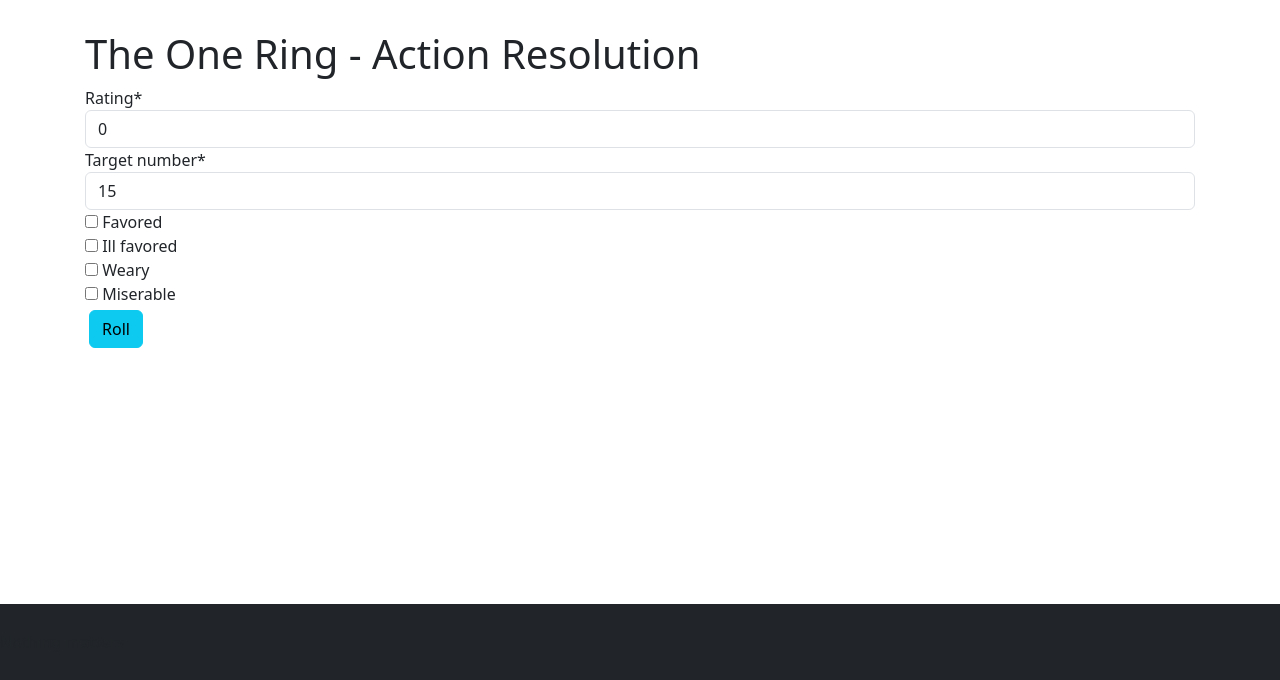
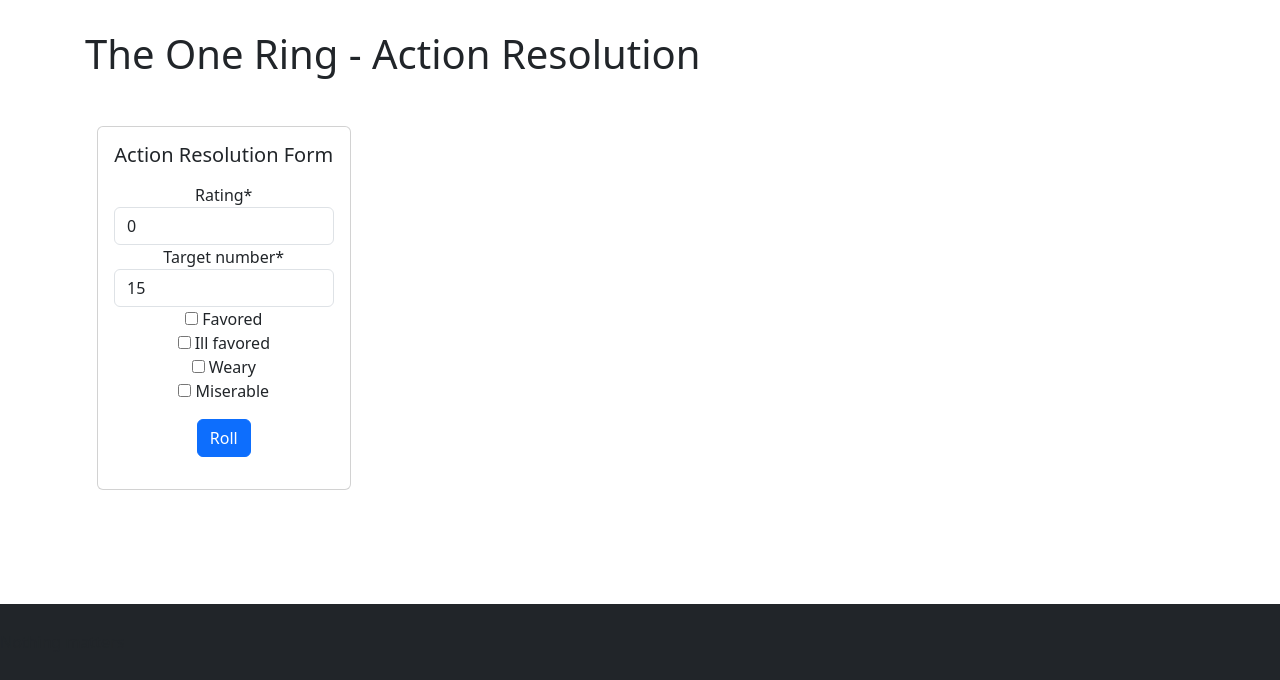
Before and after one commit to philippe-lemaire/ttrpg_tools, a Django app: page /the-one-ring/action-resolution in a window 1280 px wide. Shown: the part 136-816 px from the top of the page. Run offline with Django 4.2, Linux system fonts and the light colour scheme; some libraries are stand-ins or nearby versions.

Commit message:
looking decent enough

```diff
--- a/tor/forms.py
+++ b/tor/forms.py
@@ -23,6 +23,6 @@
             Submit(
                 "submit",
                 "Roll",
-                css_class="m-1 btn-info",
+                css_class="btn btn-primary mt-3",
             )
         )
--- a/tor/templates/tor/action_resolution.html
+++ b/tor/templates/tor/action_resolution.html
@@ -1,4 +1,5 @@
 {% extends "tor/base_tor.html" %}
+{% load crispy_forms_tags %}
 
 {% block title %}
 The One Ring - Action Resolution
@@ -8,20 +9,63 @@
 <h1>The One Ring - Action Resolution</h1>
 
 
-{% load crispy_forms_tags %}
-{% crispy form form.helper %}
 
-{% if roll_done %}
-{{tn_met}}
+<div class="container text-center mt-5">
+  <div class="row">
+    <div class="col-3">
+      <div class="card">
+        <div class="card-body">
+          <h5 class="card-title">Action Resolution Form</h5>
+          <p class="card-text">{% crispy form form.helper %}</p>
+        </div>
+      </div>
+    </div>
+    <div class="col">
+    {% if roll_done %}
+      <div class="card">
+        <div class="card-header">
+          Action Result
+        </div>
+        <div class="card-body">
+          <h5 class="card-title">Result</h5>
+          {% if tn_met %}
+          <p class="card-text">You passed! ✅</p>
+          {% else %}
+          <p class="card-text">You failed! ❌</p>
+          {% endif %}
 
-<p>total: {{total}}</p>
+          <table class="table table-sm table-borderless">
+            <thead>
+              <tr>
+                <th scope="col">Feat Die</th>
+                <th scope="col">Sucess Dice</th>
+                <th scope="col">Total</th>
+                {% if tn_met %}
+                <th scope="col">Successes</th>
+                {% endif %}
+              </tr>
+            </thead>
+            <tbody>
+              <tr>
+                <td><button type="button" class="btn btn-light">{{feat_dice.0}}</button></td>
+                <td>
+                  {% for d in success_dice %}
+                  <button type="button" class="btn btn-light">{{d}}</button>
+                  {% endfor %}
+                </td>
+                <td>{{total}}</td>
+                {% if tn_met %}
+                <td>{{successes}}</td>
+                {% endif %}
+              </tr>
+            </tbody>
+          </table>
+        </div>
+      </div>
+      {% endif %}
 
-<p>Feat Die: {{feat_dice}}</p>
-
-<p>Success dice: {{success_dice}}</p>
-
-<p>Extra Successes: {{successes}}</p>
-
-{% endif %}
+    </div>
+  </div>
+</div>
 
 {% endblock content%}
--- a/tor/tor_dice_roller.py
+++ b/tor/tor_dice_roller.py
@@ -1,7 +1,7 @@
 from random import randint
 
-eye = "Sauron's Eye"
-gandalf = "Gandalf's Rune"
+eye = "👁️"
+gandalf = "🧙‍♂️"
 
 
 class FeatDie:
```
